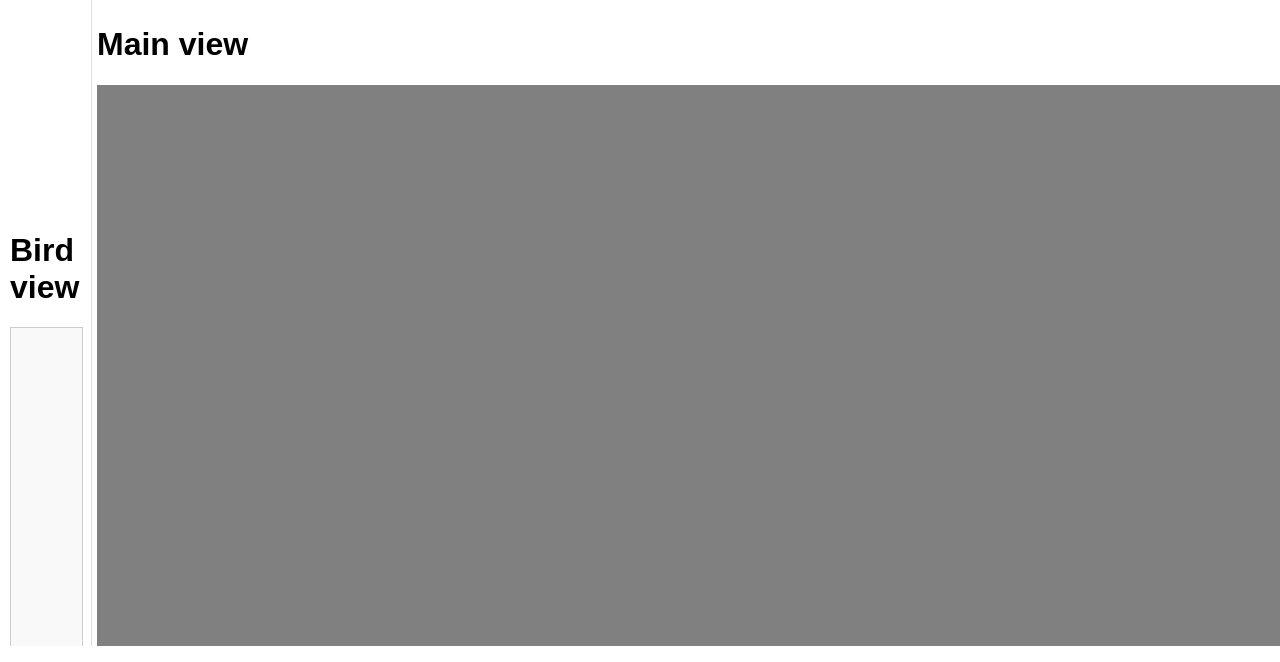
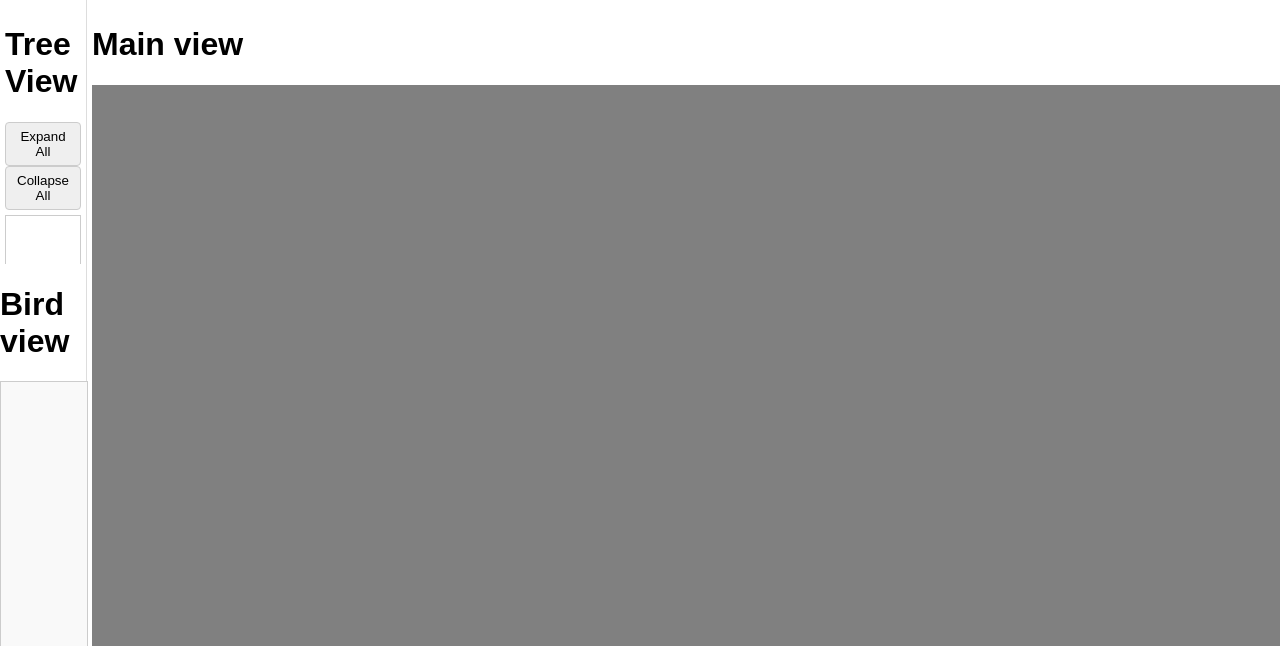
Before and after one commit to SOKTeam9/SOK-Tim-9, a Django app: template GraphVisualizer/graph_explorer/webapp/templates/simple_template.html in a window 1280 px wide. Shown: the part 154-816 px from the top of the page. Run offline with Django 5.2, Linux system fonts and the light colour scheme; the template is opened without the code that fills it: most values are stand-ins (such as "Sample title", 1, 10 or a date in 2020).

Commit message:
ADD Tree View

```diff
--- a/GraphVisualizer/graph_explorer/plugins/data-source-plugin-yaml/yaml-data-source-plugin.py
+++ b/GraphVisualizer/graph_explorer/plugins/data-source-plugin-yaml/yaml-data-source-plugin.py
@@ -73,7 +73,7 @@ if __name__ == "__main__":
 	# Kreiranje drajvera
 	driver = GraphDatabase.driver(uri, auth=(username, password))
 
-	parser = YamlFileParser("C:\\Users\\mpetr\\OneDrive\\Desktop\\SOK\\SOK-Tim-9\\GraphVisualizer\\graph_explorer\\plugins\\data-source-plugin-yaml\\test.yaml", driver)
+	parser = YamlFileParser("D:\\SOK\\SOK-Tim-9\\GraphVisualizer\\graph_explorer\\plugins\\data-source-plugin-yaml\\a.yaml", driver)
 	parser.load()
 	# Zatvaranje drajvera
 	driver.close()
--- a/GraphVisualizer/graph_explorer/webapp/static/styles.css
+++ b/GraphVisualizer/graph_explorer/webapp/static/styles.css
@@ -110,10 +110,21 @@ button.reset:hover {
   border-right: 1px solid #ddd;
 }
 
-.left .top,
+.left .top {
+  flex: 2;
+  padding: 5px;
+  min-height: 0;            /* sprečava da sadržaj gura flex */
+  overflow: hidden;
+}
+
+
+.left .top #treeView{
+  overflow: auto;
+}
+
 .left .bottom {
-  flex: 1;
-  padding: 10px;
+  flex: 3;
+  min-height: 0;
 }
 
 .center {
--- a/GraphVisualizer/graph_explorer/webapp/templates/simple_template.html
+++ b/GraphVisualizer/graph_explorer/webapp/templates/simple_template.html
@@ -137,7 +137,7 @@
 {% endblock %}
 {% block birdView %}
 <h1 class="text-center">Bird view</h1>
-<div id="bird-view" style="width:100%; height:100%; border:1px solid #ccc; background:#f9f9f9;">
+<div id="bird-view" style="width:100%; height:80%; border:1px solid #ccc; background:#f9f9f9;">
 </div>
 <script>
     function waitForMainGraph() {
@@ -228,3 +228,125 @@ window.updateBirdView = function () {
     }
 </script>
 {% endblock %}
+
+
+{% block treeView %}
+<h1 class="text-center">Tree View</h1>
+
+<div style="margin-bottom: 5px;">
+    <button id="expandAll">Expand All</button>
+    <button id="collapseAll">Collapse All</button>
+</div>
+
+<div id="treeView" style="height: 100%; overflow: auto; border: 1px solid #ccc; padding: 5px;"></div>
+
+<style>
+    #treeView ul {
+        list-style-type: none;
+        padding-left: 15px;
+    }
+
+    #treeView li {
+        padding: 2px 0;
+    }
+
+    #treeView li span {
+        cursor: pointer;
+    }
+
+    #treeView li button {
+        border: none;
+        background: transparent;
+        cursor: pointer;
+        margin-right: 5px;
+        font-weight: bold;
+    }
+</style>
+
+<script>
+    function waitForGraphData() {
+        if (window.nodes && window.edges) {
+            initTreeView();
+        } else {
+            setTimeout(waitForGraphData, 50);
+        }
+    }
+    waitForGraphData();
+
+    function initTreeView() {
+        const nodeMap = new Map(window.nodes.map(n => [n.id, n]));
+
+        function getConnectedNodes(nodeId) {
+            return window.edges
+                .filter(l => (l.source.id || l.source) === nodeId || (l.target.id || l.target) === nodeId)
+                .map(l => {
+                    const otherId = (l.source.id || l.source) === nodeId ? (l.target.id || l.target) : (l.source.id || l.source);
+                    return nodeMap.get(otherId);
+                })
+                .filter(Boolean);
+        }
+
+        function renderTree(container, node, depth = 0, maxDepth = 3, visited = new Set()) {
+            if (!node || visited.has(node.id) || depth > maxDepth) return;
+            visited.add(node.id);
+
+            const li = document.createElement("li");
+            li.dataset.depth = depth;
+
+            const button = document.createElement("button");
+            button.textContent = "+";
+
+            const span = document.createElement("span");
+            span.textContent = node.properties?.id || node.id;
+
+            const ul = document.createElement("ul");
+            ul.style.display = "none";
+
+            // show properties
+            if (node.properties) {
+                for (const [k, v] of Object.entries(node.properties)) {
+                    if (k === "id") continue;
+                    const propLi = document.createElement("li");
+                    propLi.textContent = `${k}: ${v}`;
+                    ul.appendChild(propLi);
+                }
+            }
+
+            // show children
+            const children = getConnectedNodes(node.id);
+            children.forEach(c => renderTree(ul, c, depth + 1, maxDepth, new Set(visited)));
+
+            button.addEventListener("click", () => {
+                if (ul.style.display === "none") {
+                    ul.style.display = "block"; button.textContent = "−";
+                } else {
+                    ul.style.display = "none"; button.textContent = "+";
+                }
+            });
+            span.addEventListener("click", () => button.click());
+
+            li.appendChild(button);
+            li.appendChild(span);
+            li.appendChild(ul);
+            container.appendChild(li);
+        }
+
+        const treeContainer = document.getElementById("treeView");
+        treeContainer.innerHTML = "";
+        const ulRoot = document.createElement("ul");
+
+        window.nodes.forEach(n => renderTree(ulRoot, n));
+        treeContainer.appendChild(ulRoot);
+
+        // expand/collapse controls
+        document.getElementById("expandAll").addEventListener("click", () => {
+            treeContainer.querySelectorAll("ul ul").forEach(ul => ul.style.display = "block");
+            treeContainer.querySelectorAll("#treeView li > button").forEach(b => b.textContent = "−");
+        });
+        document.getElementById("collapseAll").addEventListener("click", () => {
+            treeContainer.querySelectorAll("ul ul").forEach(ul => ul.style.display = "none");
+            treeContainer.querySelectorAll("#treeView li > button").forEach(b => b.textContent = "+");
+        });
+    }
+</script>
+{% endblock %}
```
Lines whose indentation alone changed are shown as unchanged.
